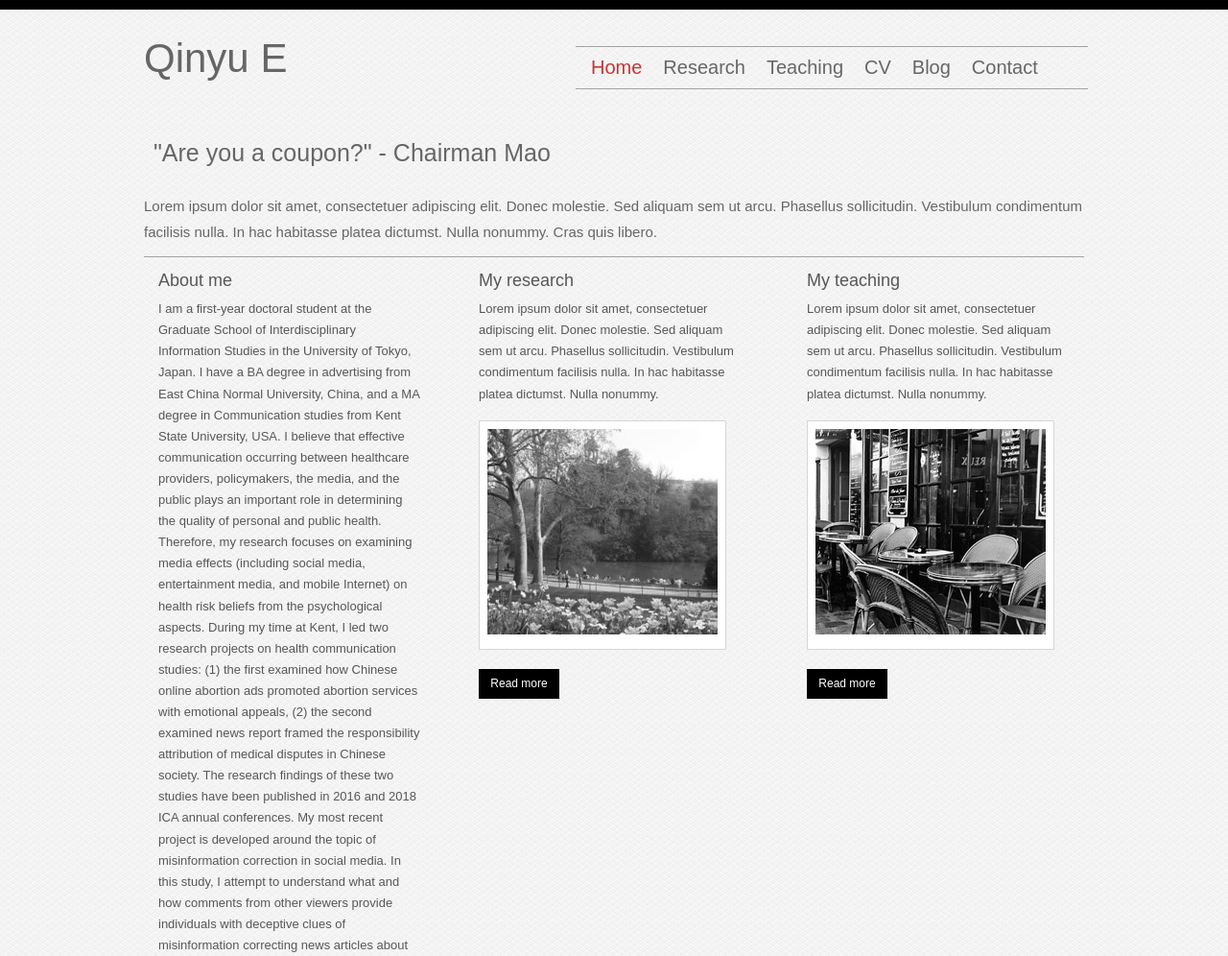
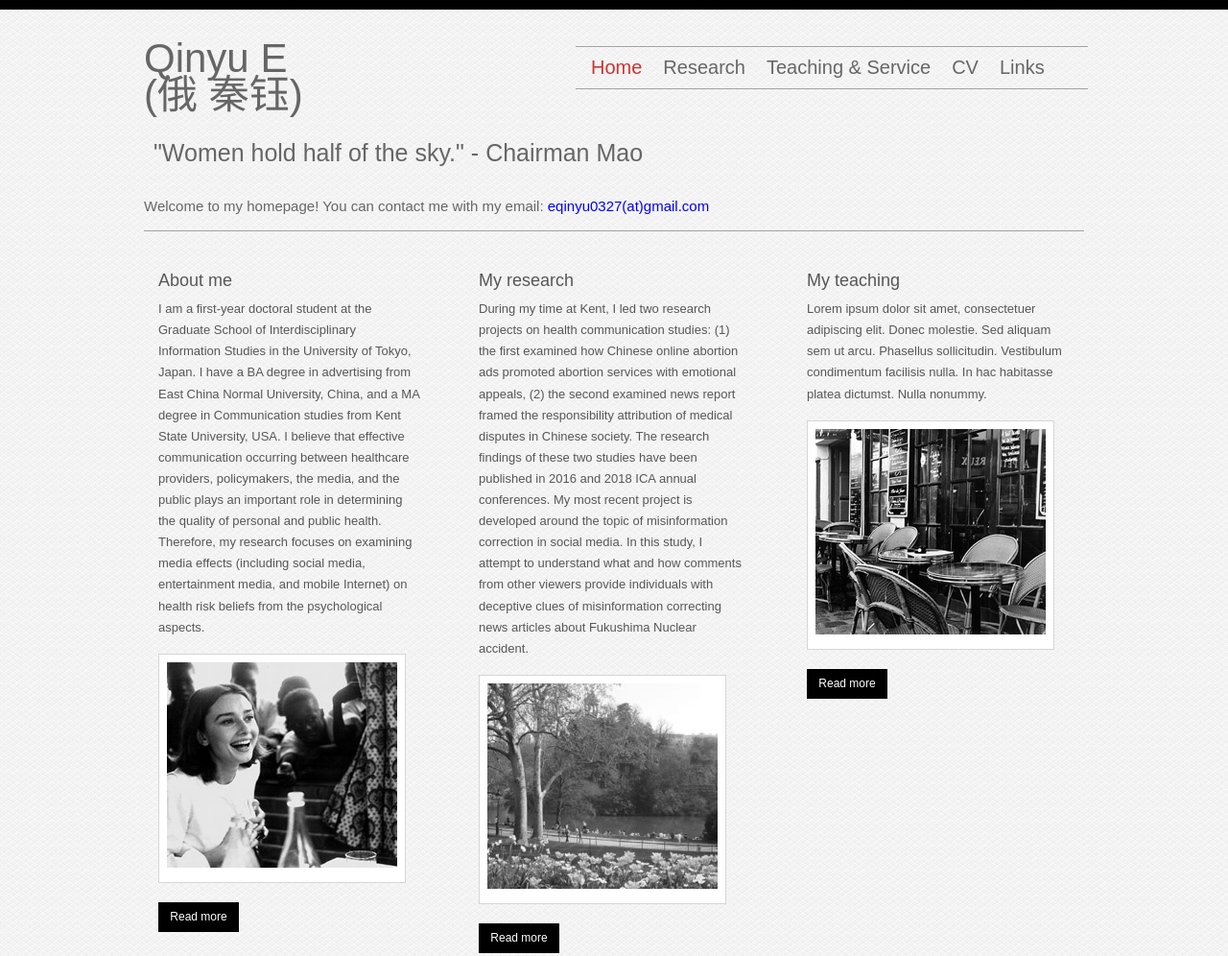
Before and after one commit to eqinyu/eqinyu.github.io, a plain HTML site: page index.html in a window 1280 px wide. Shown: the top 996 px of the page at 96% size. Drawn offline with Linux system fonts and the light colour scheme.

Commit message:
add bio and research

```diff
--- a/index.html
+++ b/index.html
@@ -18,17 +18,16 @@
     <header>
       <!--start logo-->
       <!--a href="#" id="logo"><img src="images/logo.png" width="180" height="43" alt="logo"/></a-->
-      <a href="#" id="logo"><h1>Qinyu E</h1></a>
+      <a href="#" id="logo"><h1>Qinyu E (俄 秦钰)</h1></a>
       <!--end logo-->
       <!--start menu-->
   	   <nav>
          <ul>
          <li><a href="#" class="current">Home</a></li>
          <li><a href="#">Research</a></li>
-     	 <li><a href="#">Teaching</a></li>
+     	 <li><a href="#">Teaching & Service</a></li>
      	 <li><a href="#">CV</a></li>
-         <li><a href="#">Blog</a></li>
-         <li><a href="#">Contact</a></li>
+         <li><a href="#">Links</a></li>
          </ul>
       </nav>
   	   <!--end menu-->
@@ -37,9 +36,8 @@
    <!--start intro-->
    <section id="intro">
       <hgroup>
-      <h1><span>"Are you a coupon?" - Chairman Mao</span></h1>
-      <h2>Lorem ipsum dolor sit amet, consectetuer adipiscing elit. Donec molestie. Sed aliquam sem ut arcu. Phasellus sollicitudin.
-      Vestibulum condimentum  facilisis nulla. In hac habitasse platea dictumst. Nulla nonummy. Cras quis libero.</h2>
+      <h1><span>"Women hold half of the sky." - Chairman Mao</span></h1>
+      <h2>Welcome to my homepage! You can contact me with my email: <a href="mailto:eqinyu0327@gmail.com">eqinyu0327(at)gmail.com</a></h2>
       </hgroup>
    </section>
    <!--end intro-->
@@ -48,16 +46,14 @@
       <section class="group1">
          <h3>About me</h3>
          <p>I am a first-year doctoral student at the Graduate School of Interdisciplinary Information Studies in the University of Tokyo, Japan. I have a BA degree in advertising from East China Normal University, China, and a MA degree in Communication studies from Kent State University, USA.
-		 I believe that effective communication occurring between healthcare providers, policymakers, the media, and the public plays an important role in determining the quality of personal and public health. Therefore, my research focuses on examining media effects (including social media, entertainment media, and mobile Internet) on health risk beliefs from the psychological aspects.
-		 During my time at Kent, I led two research projects on health communication studies: (1) the first examined how Chinese online abortion ads promoted abortion services with emotional appeals, (2) the second examined news report framed the responsibility attribution of medical disputes in Chinese society. The research findings of these two studies have been published in 2016 and 2018 ICA annual conferences.
-		 My most recent project is developed around the topic of misinformation correction in social media. In this study, I attempt to understand what and how comments from other viewers provide individuals with deceptive clues of misinformation correcting news articles about Fukushima Nuclear accident.</p>
+		 I believe that effective communication occurring between healthcare providers, policymakers, the media, and the public plays an important role in determining the quality of personal and public health. Therefore, my research focuses on examining media effects (including social media, entertainment media, and mobile Internet) on health risk beliefs from the psychological aspects.</p>
          <a class="photo_hover3" href="#"><img src="images/picture1.jpg" width="240" height="214" alt="picture1"/></a>
          <a href="#"><span class="button">Read more</span></a>
        </section>
       <section class="group2">
          <h3>My research</h3>
-         <p>Lorem ipsum dolor sit amet, consectetuer adipiscing elit. Donec molestie. Sed aliquam sem ut arcu. Phasellus sollicitudin.
-         Vestibulum condimentum  facilisis nulla. In hac habitasse platea dictumst. Nulla nonummy.</p>
+		 <p>During my time at Kent, I led two research projects on health communication studies: (1) the first examined how Chinese online abortion ads promoted abortion services with emotional appeals, (2) the second examined news report framed the responsibility attribution of medical disputes in Chinese society. The research findings of these two studies have been published in 2016 and 2018 ICA annual conferences.
+		 My most recent project is developed around the topic of misinformation correction in social media. In this study, I attempt to understand what and how comments from other viewers provide individuals with deceptive clues of misinformation correcting news articles about Fukushima Nuclear accident.</p>
          <a class="photo_hover3" href="#"><img src="images/picture2.jpg" width="240" height="214" alt="picture1"/></a>
          <a href="#"><span class="button">Read more</span></a>
        </section>
```
